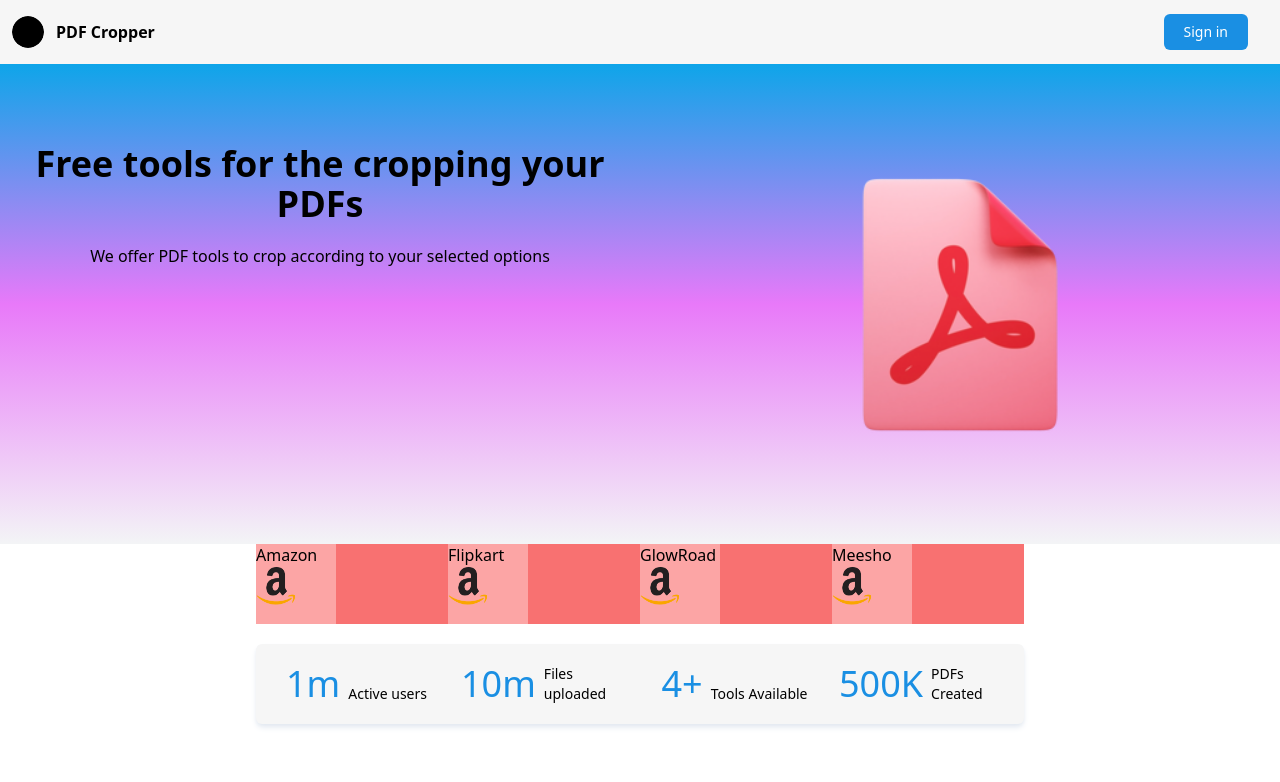
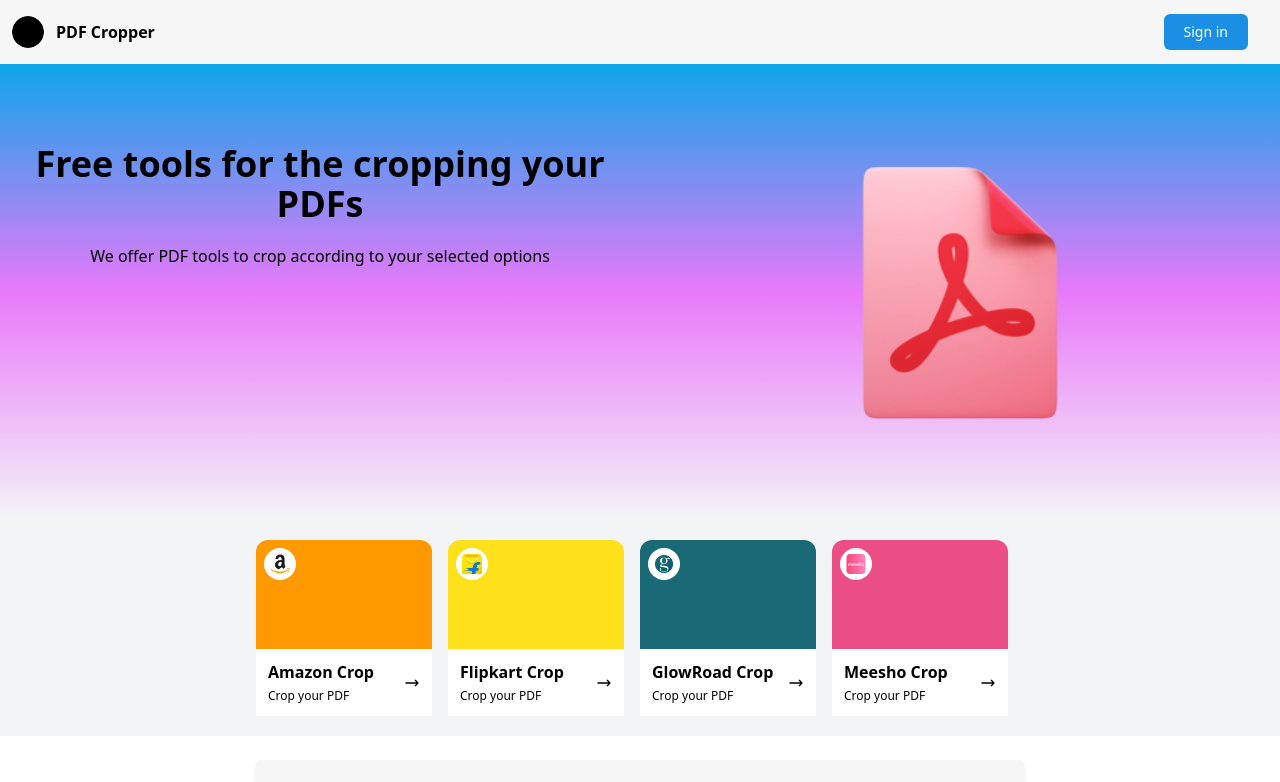
Before and after one commit to vats147/pdfcrops.com, a Next.js app: page / in a window 1280 px wide. Shown: the top 782 px of the page. Built offline with nearby package versions, Linux system fonts and the light colour scheme.

Commit message:
serviceCard-carouselContainer-added

```diff
--- /dev/null
+++ b/components/pageWise/HomePage/ServiceCardContainer/ServiceCard.js
@@ -0,0 +1,50 @@
+import Image from 'next/image'
+import React from 'react'
+import { HiOutlineArrowNarrowRight } from "react-icons/hi"
+
+// Images
+import amazonSmallLogo from "../../../../public/images/logos/amazonSmallLogo.png"
+import meeshoSmallLogo from "../../../../public/images/logos/meeshoSmallLogo.png"
+import flipkartSmallLogo from "../../../../public/images/logos/flipkartSmallLogo.png"
+import glowroadSmallLogo from "../../../../public/images/logos/glowroadSmallLogo.png"
+
+
+
+
+const ServiceCard = ({ service }) => {
+    return (
+        <div
+            key={service.id}
+            className={`w-36 h-36 md:w-44 md:h-44
+             ${service.name === "Amazon" && "bg-[#FF9900]"}
+             ${service.name === "Flipkart" && "bg-[#FFE11B]"}
+             ${service.name === "Meesho" && "bg-[#EA4E85]"}
+             ${service.name === "GlowRoad" && "bg-[#1A6977]"}
+             flex flex-col items-center justify-between rounded-xl hover:cursor-pointer`}
+            onClick={() => console.log(service)}
+        >
+            {/* Icons */}
+            <div className='w-full flex justify-between items-center p-2'>
+                <div className='w-8 h-8 flex justify-center items-center rounded-full bg-white'>
+                    {service.icon === "amazonSmallLogo" && <Image unoptimized src={amazonSmallLogo} alt="icon" width={5} height={6} className="w-5 h-5" />}
+                    {service.icon === "meeshoSmallLogo" && <Image unoptimized src={meeshoSmallLogo} alt="icon" width={5} height={6} className="w-5 h-5" />}
+                    {service.icon === "flipkartSmallLogo" && <Image unoptimized src={flipkartSmallLogo} alt="icon" width={5} height={6} className="w-5 h-5" />}
+                    {service.icon === "glowroadSmallLogo" && <Image unoptimized src={glowroadSmallLogo} alt="icon" width={5} height={6} className="w-5 h-5" />}
+                </div>
+
+            </div>
+
+            {/* Detials */}
+            <div className='w-full flex justify-between items-center bg-white p-3 '>
+                <div className='flex flex-col items-start justify-start md:space-y-1'>
+                    <span className='text-brandDarkColor font-bold text-sm md:text-base'> {service.name} Crop </span>
+                    <span className='text-brandDarkColor font-medium text-xs md:text-xs'> Crop your PDF </span>
+                </div>
+
+                <HiOutlineArrowNarrowRight />
+            </div>
+        </div>
+    )
+}
+
+export default ServiceCard
--- a/components/pageWise/HomePage/ServiceCardContainer/ServiceCardContainer.js
+++ b/components/pageWise/HomePage/ServiceCardContainer/ServiceCardContainer.js
@@ -1,47 +1,43 @@
+import React from 'react'
 import { PDFcropSiteOptions } from '@/constants/PDFcropSiteOptions/PDFcropSiteOptions'
 import Image from 'next/image'
-import React from 'react'
 import AliceCarousel from 'react-alice-carousel'
+import ServiceCard from './ServiceCard'
 
-import amazonSmallLogo from "../../../../public/images/logos/amazonSmallLogo.png"
+
 
 const ServiceCardContainer = () => {
 
 
     const items = PDFcropSiteOptions?.map((service) => {
-        return (
-            <div key={service.id} className={`w-20 h-20  bg-red-300`}>
-                <h1> {service.name} </h1>
-                {/* <Image src={`/../../../../public/images/logos/${service.icon}.png`} alt="icon" width={5} height={6} className="w-10 h-10" /> */}
-                <Image src={amazonSmallLogo} alt="icon" width={5} height={6} className="w-10 h-10" />
-            </div>
-        )
+        return <ServiceCard service={service} />
     })
+
+
 
     const responsive = {
         0: {
             items: 2,
         },
+        500: {
+            items: 3
+        },
         640: {
             items: 4
         },
-        768: {
-          items: 2,
-        },
-        1024: {
-            items: 4
-        }
     };
 
 
     return (
-        <div className='w-full lg:w-[70%] xl:w-[60%] flex justify-center items-center bg-red-400'>
+        <div className='w-full flex justify-center items-center py-5 bg-gray-100'>
+            <div className='w-full lg:w-[70%] xl:w-[60%] flex justify-center items-center space-x-2'>
                 <AliceCarousel
                     disableButtonsControls
                     disableDotsControls
                     items={items}
                     responsive={responsive}
                 />
+            </div>
 
         </div>
     )
--- a/components/pageWise/HomePage/components/StatsSection/StatsSection.js
+++ b/components/pageWise/HomePage/components/StatsSection/StatsSection.js
@@ -3,7 +3,7 @@
 
 const StatsSection = () => {
     return (
-        <section className='w-[90%] lg:w-[70%] xl:w-[60%] bg-brandMidColor px-2 sm:px-4 py-5 rounded-md shadow-md shadow-slate-200 flex justify-center sm:justify-between items-center space-x-5 my-5'>
+        <section className='w-[90%] lg:w-[70%] xl:w-[60%] bg-brandMidColor px-2 sm:px-4 py-5 rounded-md shadow-md shadow-slate-200 flex justify-center sm:justify-between items-center space-x-5 my-6'>
 
             {SiteStatsArray && (
                 SiteStatsArray?.map((stat) => {
--- a/constants/PDFcropSiteOptions/PDFcropSiteOptions.js
+++ b/constants/PDFcropSiteOptions/PDFcropSiteOptions.js
@@ -7,7 +7,7 @@
         name: "Amazon",
         value: 1,
         icon: "amazonSmallLogo",
-        bgColor: "#FF9900",
+        bgColor: "bg-[#FF9900]",
     },
     {
         id: 2,
```
Lines whose indentation alone changed are shown as unchanged.
